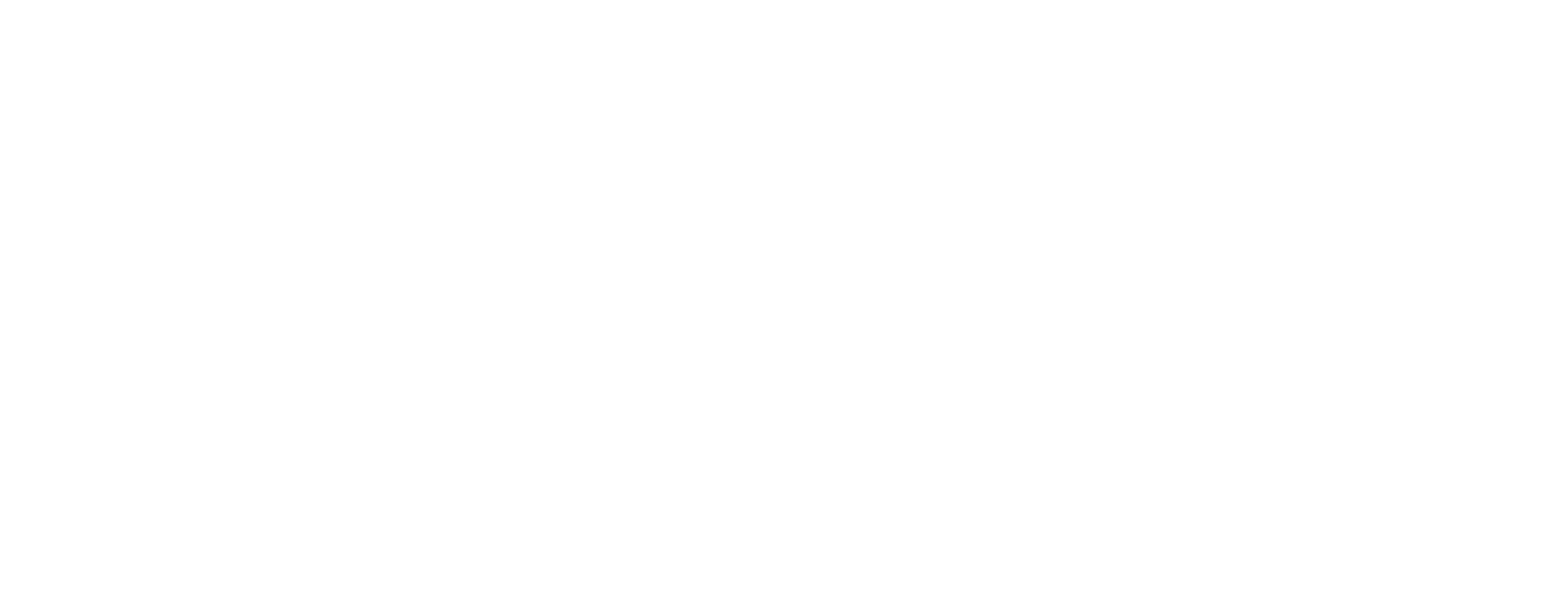
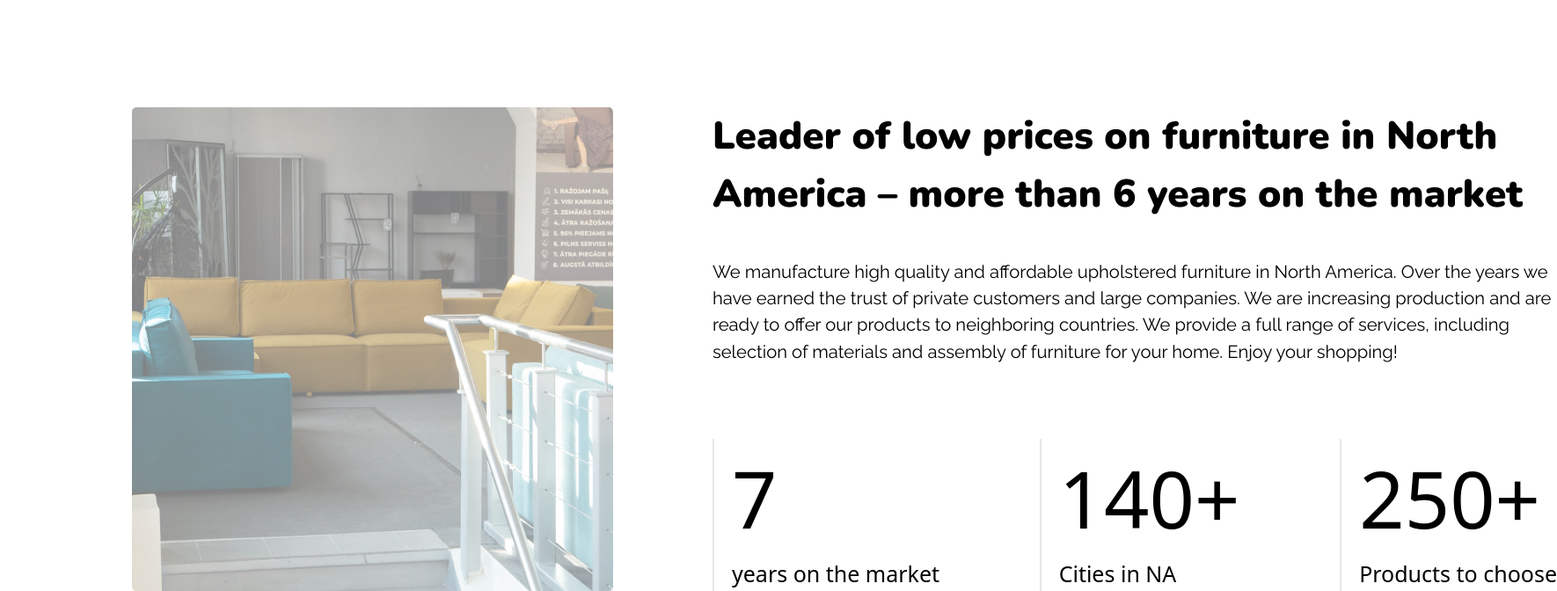
Before and after one commit to vadimpavlovskiy/ecommerce-application, a Next.js app in the folder frontend/: page / in a window 1280 px wide. Shown: the part 1005-1677 px from the top of the page at 88% size, 1770 px wide, since content can reach past the window. Before the commit the page ends 977 px from the top, so only its background shows below. Built offline with nearby package versions, Linux system fonts and the light colour scheme.

Commit message:
Created a hero section layout

```diff
--- a/frontend/src/app/layouts/Banner.tsx
+++ b/frontend/src/app/layouts/Banner.tsx
@@ -2,8 +2,8 @@
 import React from 'react'
 
 import {Nunito} from 'next/font/google'
+const nunito = Nunito({ subsets: ['latin'], weight: ['900'] })
 
-const nunito = Nunito({ subsets: ['latin'], weight: ['900'] })
 export const Banner = () => {
   return (
     <div className='flex flex-col'>
--- /dev/null
+++ b/frontend/src/app/layouts/HeroSection.tsx
@@ -0,0 +1,33 @@
+import Image from 'next/image'
+import React from 'react'
+import { HeroSectionProps } from '../types/layoutTypes/HeroSection'
+
+import {Nunito} from 'next/font/google'
+import {Raleway} from 'next/font/google'
+
+const nunito = Nunito({ subsets: ['latin'], weight: ['900'] })
+const raleway = Raleway({ subsets: ['latin'] })
+
+export const HeroSection = ({imageSrc, heading, desc, stats}: HeroSectionProps) => {
+    return (
+      <div className='flex w-full min-w-[1620px] mt-[150px]'>
+        <div className='relative w-[547px] h-[550px] flex-shrink-0'>
+          <Image src={imageSrc} layout='fill' objectFit='cover' alt='heroSection' />
+        </div>
+        <div className='flex flex-col justify-between h-[550px] ml-[113px]'>
+          <h2 className={`${nunito.className} text-[2.75rem] mb-10`}>{heading}</h2>
+          <p className={`${raleway.className} text-[1.263rem]`}>
+            {desc}
+          </p>
+          <div className='flex justify-between mt-auto'>
+            {stats.map((stat, index) => (
+              <div key={index} className='flex flex-col border-l-2 pl-5'>
+                <span className='text-[5.625rem]'>{stat.value}</span>
+                <span className='text-[1.563rem]'>{stat.label}</span>
+              </div>
+            ))}
+          </div>
+        </div>
+      </div>
+    )
+  }
--- a/frontend/src/app/page.tsx
+++ b/frontend/src/app/page.tsx
@@ -1,6 +1,7 @@
 import Image from "next/image";
 import { Banner } from "./layouts/Banner";
 import { Features } from "./layouts/Features";
+import { HeroSection } from "./layouts/HeroSection";
 
 export default function Home() {
   return (
@@ -8,6 +9,27 @@
       <Banner />
       <div className="mt-10">
         <Features />
+        <HeroSection
+        imageSrc={"/hero_furniture.jpg"}
+        heading={"Leader of low prices on furniture in North America – more than 6 years on the market"}
+        desc={`
+                We manufacture high quality and affordable upholstered furniture in North America.
+                Over the years we have earned the trust of private customers and large companies.
+
+                We are increasing production and are ready to offer our products to neighboring countries. We provide a full range of services, including selection of materials and assembly of furniture for your home. Enjoy your shopping!
+        `}
+        stats={[
+          {
+            value: '7', label: 'years on the market'
+          },
+          {
+            value: '140+', label: 'Cities in NA'
+          },
+          {
+            value: '250+', label: 'Products to choose'
+          }
+        ]}
+        />
       </div>
     </main>
   );
```
Also changed, not shown: frontend/src/app/types/layoutTypes/HeroSection.d.ts (added, +11 -0 lines), frontend/public/hero_furniture.jpg (added).
